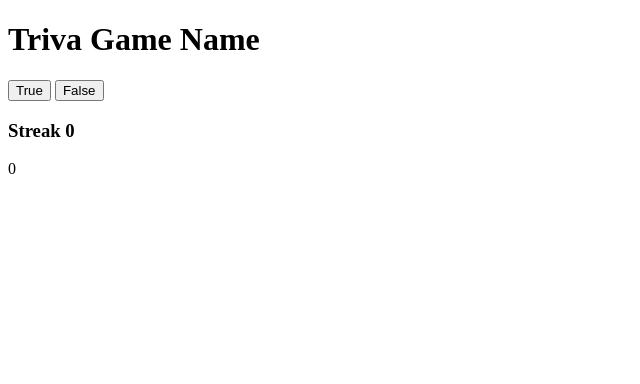
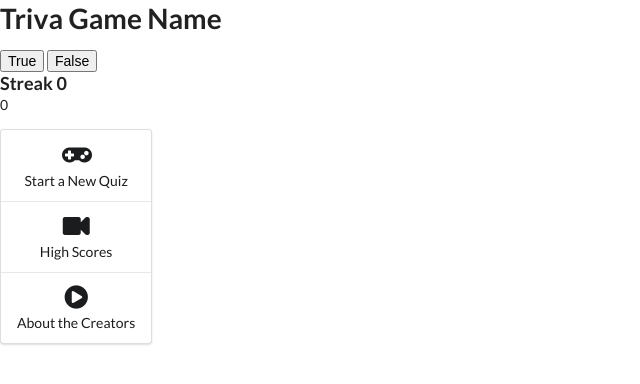
Before and after one commit to dean-hildebrand/trivia_app_frontend, a plain HTML site: page index.html in a window 1280 px wide. Shown: the whole page, without its empty margins (0-640 px from the left). Drawn offline with nearby package versions, Linux system fonts and the light colour scheme; no server answers.

Commit message:
added menu, buttons dont work. Nothing new is broken

```diff
--- a/index.html
+++ b/index.html
@@ -1,9 +1,11 @@
 <!DOCTYPE html>
 <html lang="en" dir="ltr">
   <head>
+
     <meta charset="utf-8">
     <title>Triva Game</title>
     <link rel="stylesheet" href="style.css">
+    <link rel="stylesheet" href="https://cdn.jsdelivr.net/npm/semantic-ui@2.4.2/dist/semantic.min.css">
   </head>
   <body>
     <h1>Triva Game Name</h1>
@@ -26,8 +28,25 @@
         <p id="strike-counter">0
         </p>
       </div>
+
+
+      <div class="ui vertical labeled icon menu">
+        <a class="item">
+          <i class="gamepad icon"></i>
+          Start a New Quiz
+        </a>
+        <a class="item">
+          <i class="video camera icon"></i>
+          High Scores
+        </a>
+        <a class="item">
+          <i class="video play icon"></i>
+          About the Creators
+        </a>
+      </div>
 </main>
 
 <script src="./src/index.js"></script>
+
   </body>
 </html>
--- a/src/index.js
+++ b/src/index.js
@@ -6,6 +6,7 @@ answerButton().addEventListener('click', checkValue)
 
 // global variable to access question object
 let questionObject
+
 
 function fetchQuestion() {
   fetch('https://opentdb.com/api.php?amount=1&type=boolean')
```
